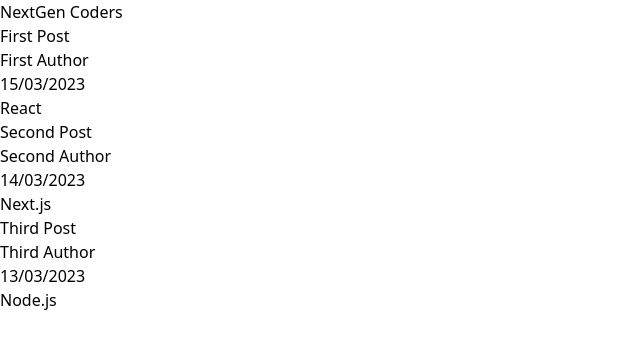
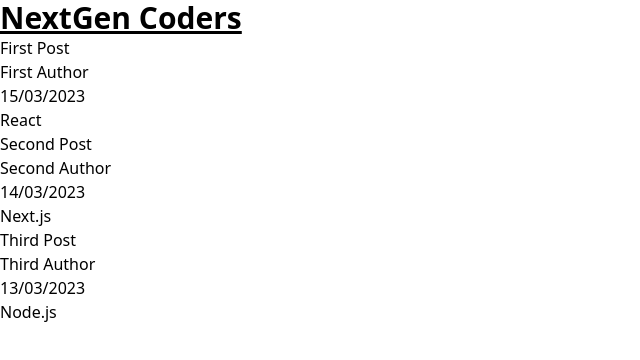
Before and after one commit to ortizlilian/next-gen-coders, a Next.js app: page / in a window 1280 px wide. Shown: the top 360 px of the page, without its empty margins (0-640 px from the left). Built offline with nearby package versions, Linux system fonts and the light colour scheme.

Commit message:
added paths to tailwind config

```diff
--- a/tailwind.config.js
+++ b/tailwind.config.js
@@ -1,6 +1,9 @@
 /** @type {import('tailwindcss').Config} */
+
 module.exports = {
-  content: [],
+  content: [
+    './src/**/*.{js,jsx,ts,tsx}'
+  ],
   theme: {
     extend: {},
   },
```
